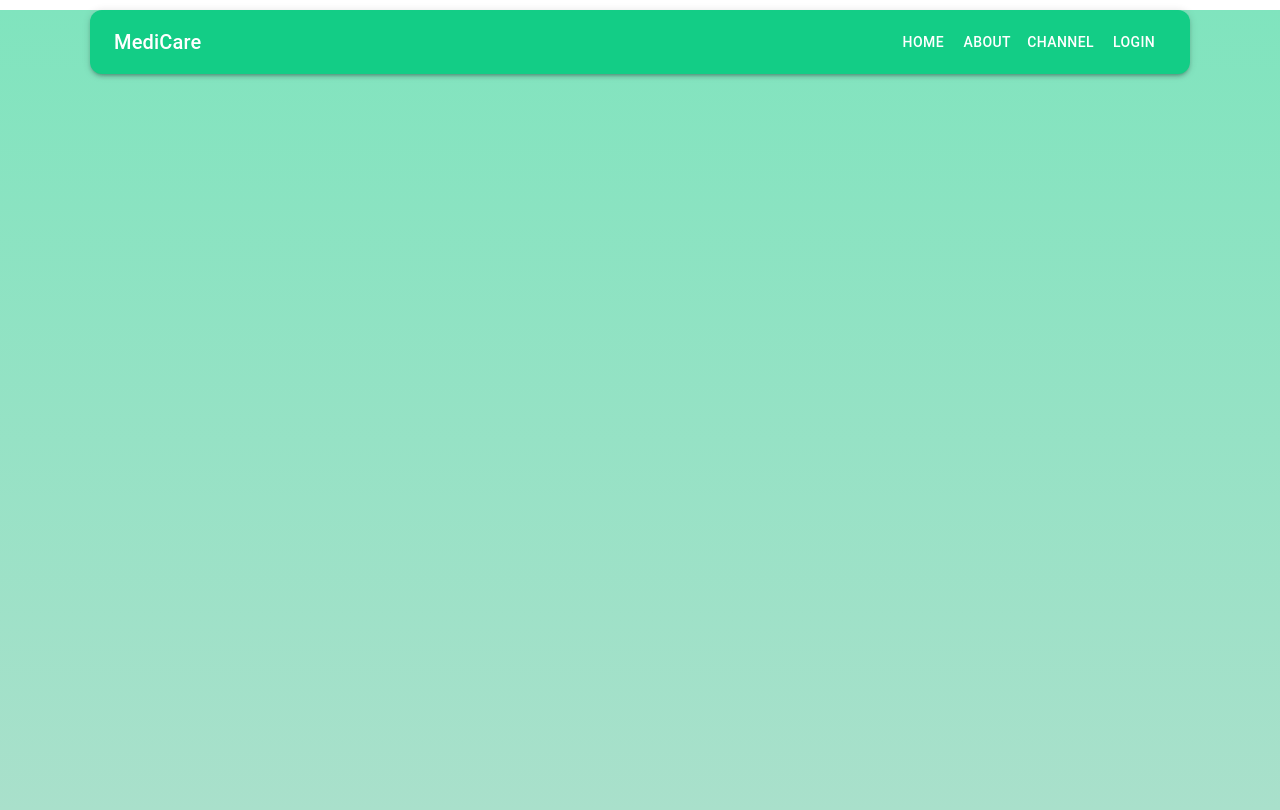
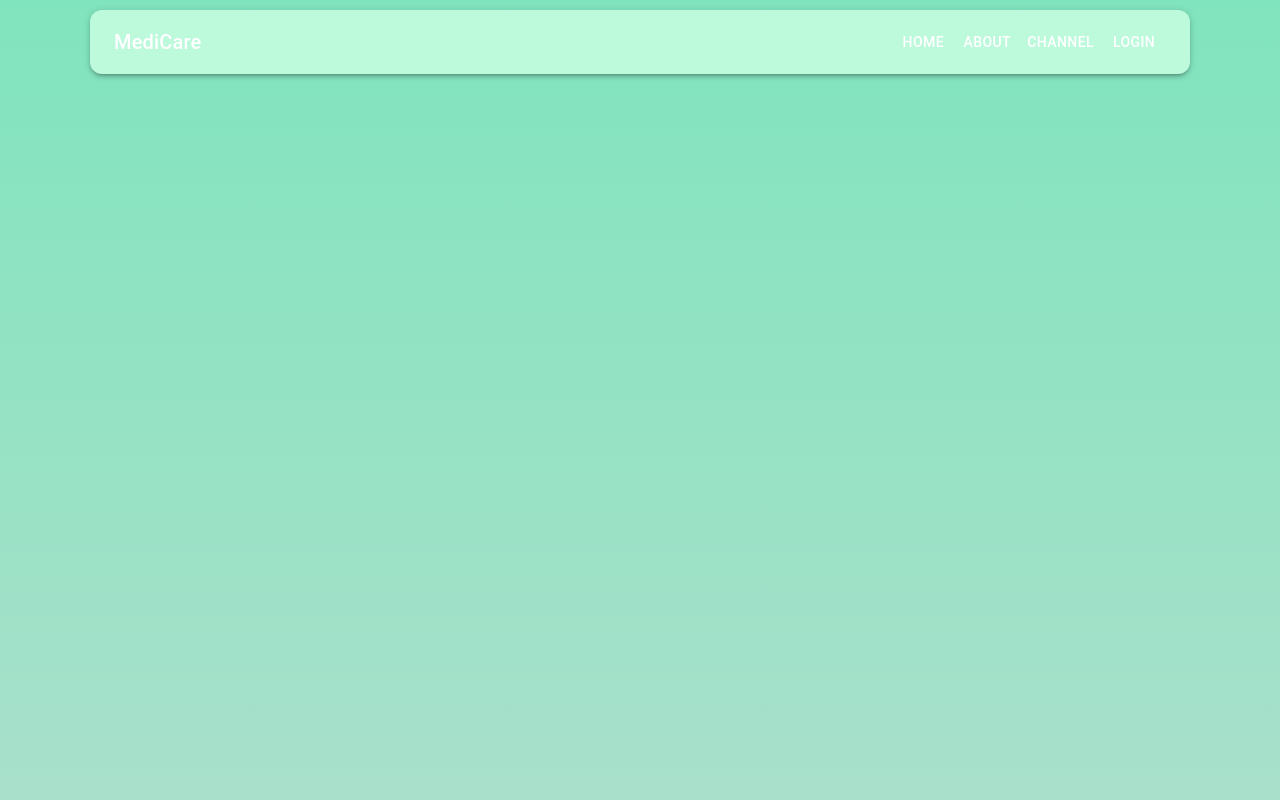
Before and after one commit to Chehan001/mini-project-medical-center-management-system-frontend, a React (Create React App) app: page / in a window 1280 px wide. Built offline with nearby package versions, Linux system fonts and the light colour scheme.

Commit message:
New_color_add_to_navbar

```diff
--- a/src/components/About.jsx
+++ b/src/components/About.jsx
@@ -11,13 +11,18 @@ const About = () => {
         background: "linear-gradient(to bottom, #80e4be, #a9e0cb)",
         margin: 0,
         padding: 0,
+        display: "flex",
+        flexDirection: "column",
       }}
     >
-      {/* ✅ Navbar inside gradient */}
+      {/*  Navbar inside gradient */}
       <NavBar />
 
-      {/* ✅ Page Content */}
-      <Container maxWidth="md" sx={{ mt: 4, mb: 4 }}>
+      {/*  Page Content */}
+      <Container
+        maxWidth="md"
+        sx={{ mt: 4, mb: 4, flexGrow: 1 }} //  flexGrow keeps layout consistent
+      >
         <Paper
           elevation={6}
           sx={{
--- a/src/components/HomePage.jsx
+++ b/src/components/HomePage.jsx
@@ -8,14 +8,17 @@ const HomePage = () => {
         minHeight: '100vh',
         position: 'relative',
         background: 'linear-gradient(to bottom, #80e4be, #a9e0cb)',
-
+        margin: 0,
+        padding: 0,
+        display: 'flex',
+        flexDirection: 'column',
       }}
     >
-      {/* NavBar now included inside gradient */}
+      {/*  Gradient also covers NavBar */}
       <NavBar />
 
       {/* Page Content */}
-      <div style={{ padding: '20px' }}>
+      <div style={{ padding: '20px', flexGrow: 1 }}>
 
       </div>
     </div>
--- a/src/components/LoginRegister.jsx
+++ b/src/components/LoginRegister.jsx
@@ -72,14 +72,14 @@ const LoginRegister = () => {
       style={{
         minHeight: '100vh',
         position: 'relative',
-        background: 'linear-gradient(to bottom, #80e4be, #a9e0cb)', // ✅ same gradient as HomePage
+        background: 'linear-gradient(to bottom, #80e4be, #a9e0cb)', //  same gradient as HomePage
         margin: 0,
         padding: 0,
         display: 'flex',
         flexDirection: 'column'
       }}
     >
-      {/* ✅ Gradient also covers NavBar */}
+      {/*  Gradient also covers NavBar */}
       <NavBar />
 
       {/* Page Content */}
--- a/src/components/NavBar.jsx
+++ b/src/components/NavBar.jsx
@@ -26,10 +26,10 @@ const NavBar = () => {
 
   return (
     <AppBar
-      position="sticky"   // ✅ sticks on top, no white gap
+      position="sticky"   //  sticks on top, no white gap
       elevation={3}
       sx={{
-        backgroundColor: '#13CD86',
+        backgroundColor: '#BDF9DB',
         ...( !isMobile && {
           marginTop: '10px',
           borderRadius: '12px',
```
